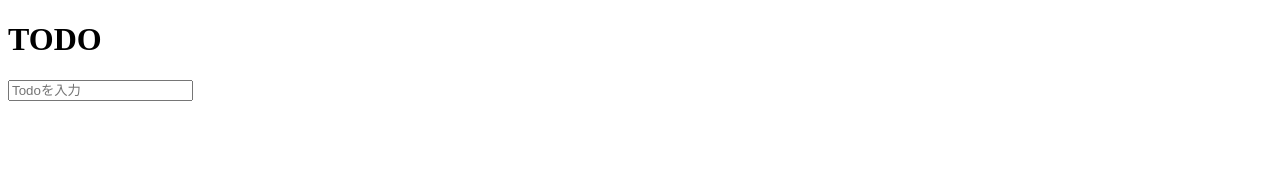
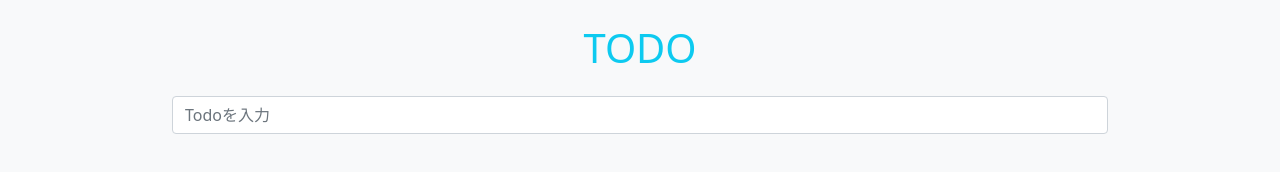
Before and after one commit to TakumiFuzawa/Js_tutorial, a plain HTML site: page index.html in a window 1280 px wide. Drawn offline with nearby package versions, Linux system fonts and the light colour scheme.

Commit message:
BootStrapで見た目を整える

```diff
--- a/index.html
+++ b/index.html
@@ -4,13 +4,16 @@
     <meta charset="UTF-8">
     <meta http-equiv="X-UA-Compatible" content="IE=edge">
     <meta name="viewport" content="width=device-width, initial-scale=1.0">
+    <link href="https://cdn.jsdelivr.net/npm/bootstrap@5.0.0-beta1/dist/css/bootstrap.min.css" rel="stylesheet" integrity="sha384-giJF6kkoqNQ00vy+HMDP7azOuL0xtbfIcaT9wjKHr8RbDVddVHyTfAAsrekwKmP1" crossorigin="anonymous">
     <title>Document</title>
 </head>
-<body>
-    <h1>TODO</h1>
-    <form id="form">
-        <input type="text" id="input" placeholder="Todoを入力" autocomplete="off">
-    </form>
+<body class="bg-light">
+    <div class="container w-75">
+        <h1 class="text-center text-info my-4">TODO</h1>
+        <form id="form" class="mb-4">
+            <input type="text" id="input" class="form-control" placeholder="Todoを入力" autocomplete="off">
+        </form>
+    </div>
     <script src="index.js"></script>
 </body>
 
```
